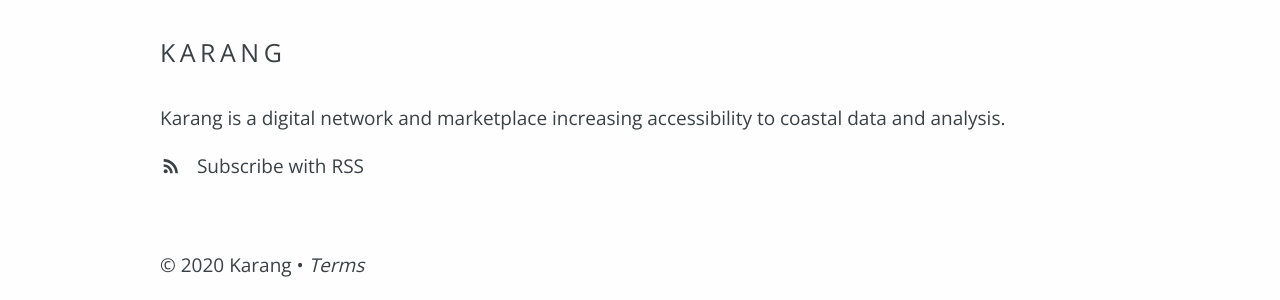
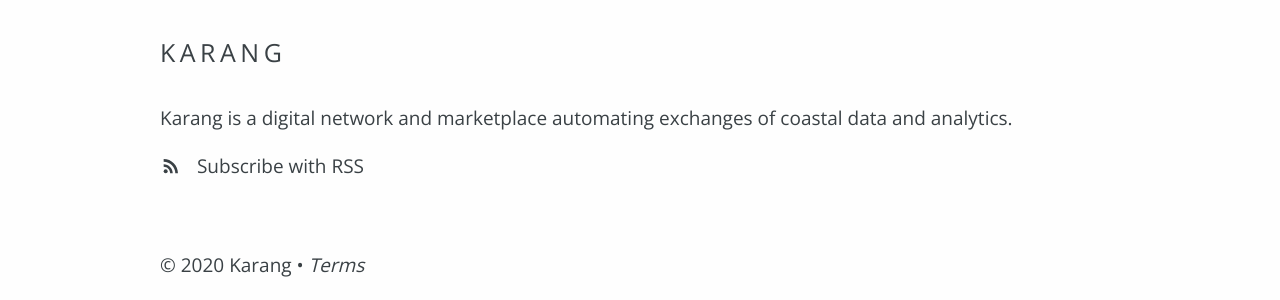
Before and after one commit to SSOATeam/website, a Jekyll site: the page built from index.html, in a window 1280 px wide. Shown: the part 1088-1388 px from the top of the page. Built offline with Jekyll 4.4.1, drawn with Linux system fonts in a browser that asks for light colours; nearby versions of some CDN libraries; the list of posts is cut into pages by our own code.

Commit message:
Update company description.

```diff
--- a/_data/company.yml
+++ b/_data/company.yml
@@ -1,5 +1,5 @@
 title: Karang
-description: Karang is a digital network and marketplace increasing accessibility to coastal data and analysis.
+description: Karang is a digital network and marketplace automating exchanges of coastal data and analytics.
 contact_email_address: contact@example.com
 contact_phone_number: (03) 123 4567
 address: 123 Example Street, Gooseburb, 9876, Ducktown, New Zealand
```
